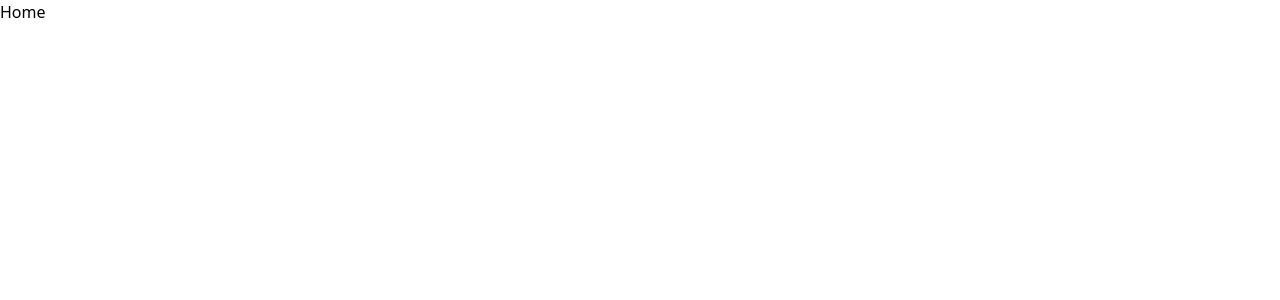
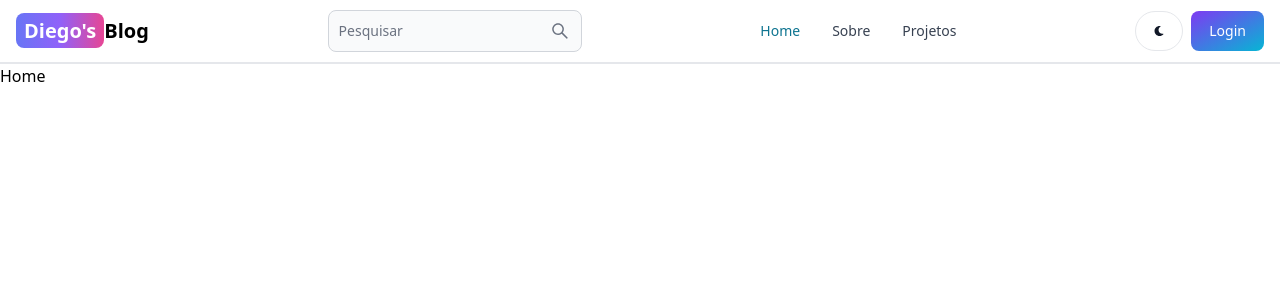
Before and after one commit to diegovilhalva/mern-blog, a React (Vite) app in the folder client/: page / in a window 1280 px wide. Shown: the top 300 px of the page. Built offline with nearby package versions, Linux system fonts and the light colour scheme.

Commit message:
create header section

```diff
--- a/client/package.json
+++ b/client/package.json
@@ -10,8 +10,10 @@
     "preview": "vite preview"
   },
   "dependencies": {
+    "flowbite-react": "^0.7.5",
     "react": "^18.2.0",
     "react-dom": "^18.2.0",
+    "react-icons": "^5.0.1",
     "react-router-dom": "^6.22.3"
   },
   "devDependencies": {
--- a/client/src/App.jsx
+++ b/client/src/App.jsx
@@ -5,11 +5,14 @@
 import SignUp from "./pages/SignUp"
 import DashBoard from "./pages/DashBoard"
 import Projects from "./pages/Projects"
+import Header from "./components/Header"
 
 function App() {
 
   return (
+
     <BrowserRouter>
+    <Header/>
     <Routes>
     <Route />
         <Route path='/' element={<Home />} />
--- /dev/null
+++ b/client/src/components/Header.jsx
@@ -0,0 +1,53 @@
+import { Link, useLocation, useNavigate } from 'react-router-dom';
+import { Navbar, Button,TextInput } from "flowbite-react"
+import { AiOutlineSearch } from 'react-icons/ai';
+import { FaMoon, FaSun } from 'react-icons/fa';
+
+const Header = () => {
+  const path = useLocation().pathname;
+  return (
+    <Navbar className='border-b-2'>
+
+    <Link
+        to='/'
+        className='self-center whitespace-nowrap text-sm sm:text-xl font-semibold dark:text-white'
+      >
+        <span className='px-2 py-1 bg-gradient-to-r from-indigo-500 via-purple-500 to-pink-500 rounded-lg text-white'>
+          Diego's
+        </span>
+        Blog
+      </Link>
+      <form>
+        <TextInput placeholder='Pesquisar' type='text' rightIcon={AiOutlineSearch} className='hidden lg:inline'/>
+      </form>
+      <Button className='w-12 h-10 lg:hidden' color='gray' pill>
+        <AiOutlineSearch />
+      </Button>
+      <div className='flex gap-2 md:order-2'>
+        <Button className='w-12 h-10 hidden sm:inline' color={"gray"} pill>
+          <FaMoon/>
+        </Button>
+        <Link to={"/sign-in"}>
+          <Button gradientDuoTone={"purpleToBlue"}>
+              Login
+          </Button>
+        </Link>
+        <Navbar.Toggle/>
+
+      </div>
+      <Navbar.Collapse>
+        <Navbar.Link active={path === '/'} as={'div'}>
+          <Link to='/'>Home</Link>
+        </Navbar.Link>
+        <Navbar.Link active={path === '/about'} as={'div'}>
+          <Link to='/about'>Sobre</Link>
+        </Navbar.Link>
+        <Navbar.Link active={path === '/projects'} as={'div'}>
+          <Link to='/projects'>Projetos</Link>
+        </Navbar.Link>
+      </Navbar.Collapse>
+    </Navbar>
+  )
+}
+
+export default Header
--- a/client/tailwind.config.js
+++ b/client/tailwind.config.js
@@ -3,9 +3,13 @@
  content: [
     "./index.html",
     "./src/**/*.{js,ts,jsx,tsx}",
+    "node_modules/flowbite-react/lib/esm/**/*.js",
   ],
   theme: {
     extend: {},
   },
-  plugins: [],
+  plugins: [
+    // ...
+    require("flowbite/plugin"),
+  ],
 }
```
Also changed, not shown: 1 other file (tests, documents, lock files or other folders).
